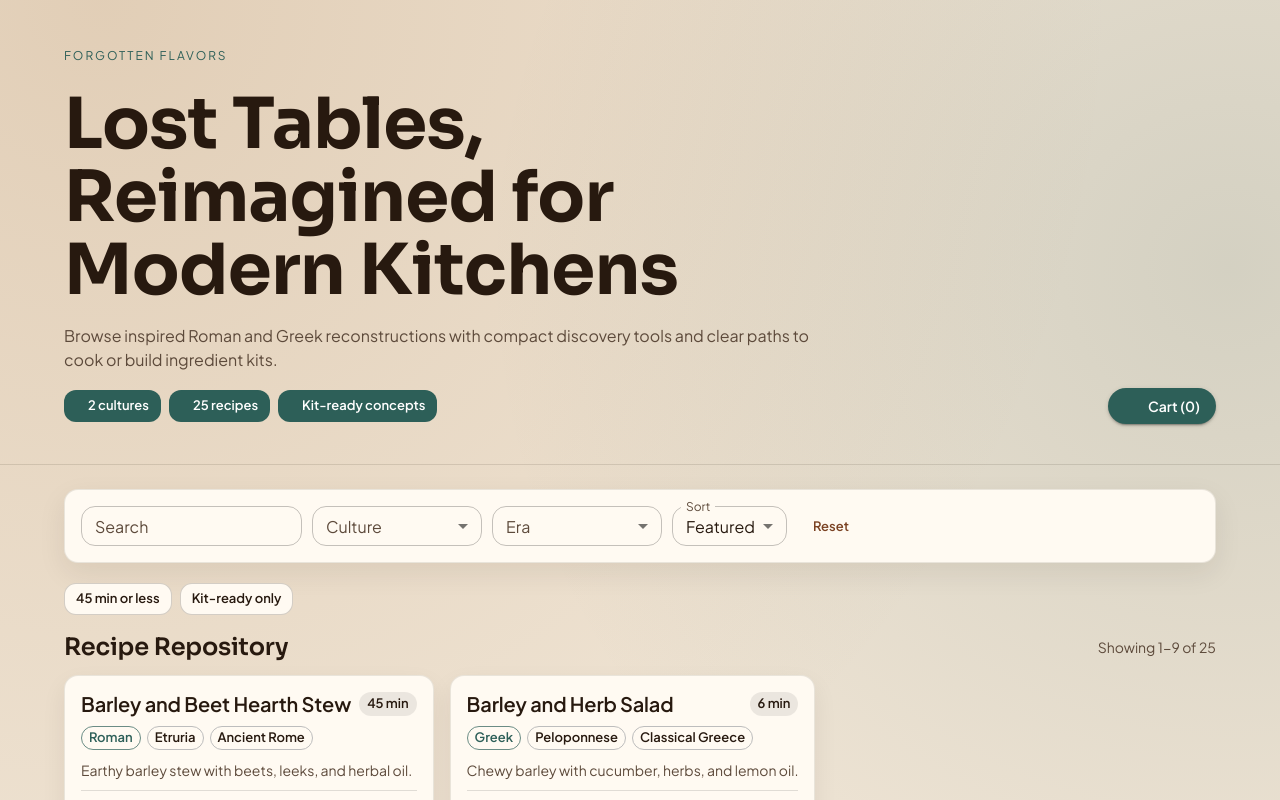
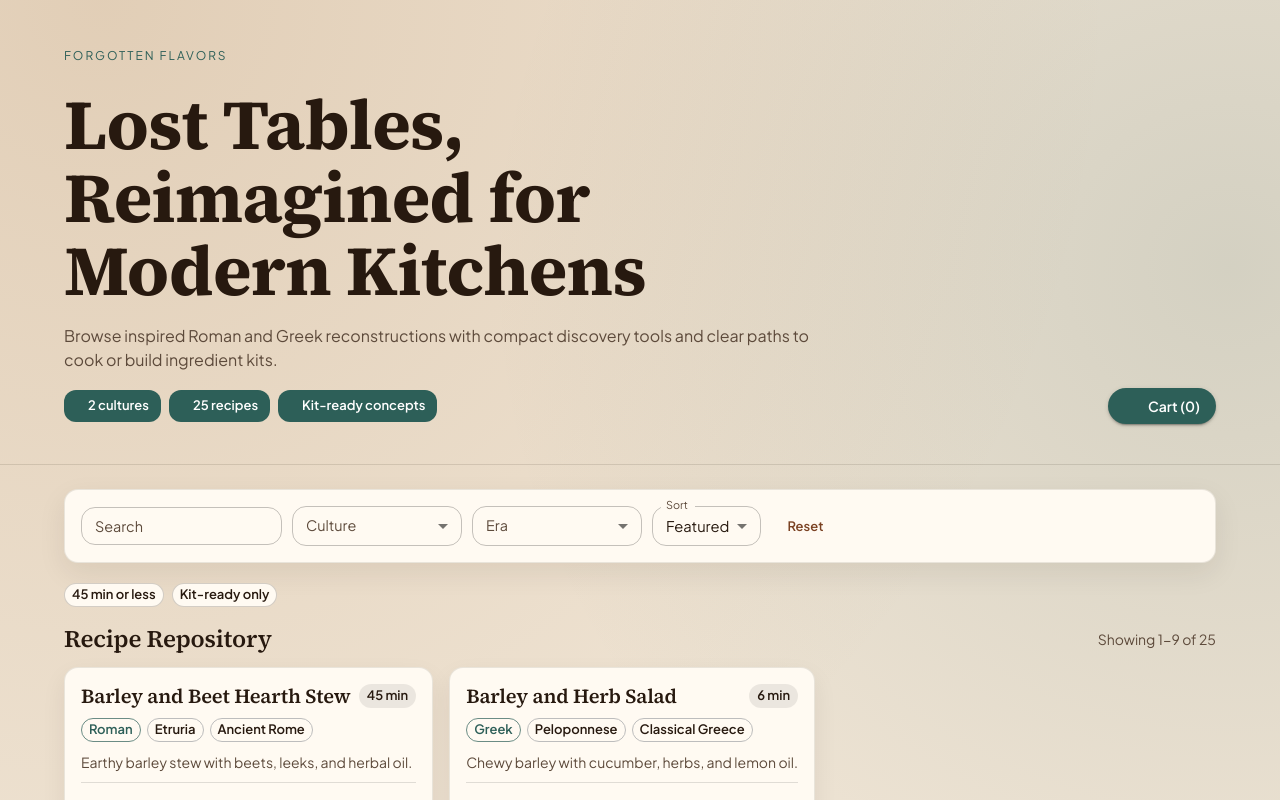
Before and after one commit to robert-laws/forgotten-flavors, a React (Vite) app: page / in a window 1280 px wide. Shown: the top 800 px of the page. Built offline with nearby package versions, Linux system fonts and the light colour scheme; some icons are missing.

Commit message:
Adjust typography hierarchy and tighten filter sizing

```diff
--- a/src/App.jsx
+++ b/src/App.jsx
@@ -365,7 +365,18 @@ function App() {
       </Box>
 
       <Container maxWidth="lg" sx={{ pt: 3 }}>
-        <Paper sx={{ p: { xs: 1.5, sm: 2 }, mb: 2.5 }}>
+        <Paper
+          sx={{
+            p: { xs: 1.5, sm: 2 },
+            mb: 2.5,
+            '& .MuiInputBase-input, & .MuiSelect-select': {
+              fontSize: '0.92rem',
+            },
+            '& .MuiInputLabel-root': {
+              fontSize: '0.9rem',
+            },
+          }}
+        >
           <Grid container spacing={1.25} alignItems="center">
             <Grid item xs={12} sm={6} md={3}>
               <TextField
@@ -458,6 +469,7 @@ function App() {
 
         <Stack direction="row" spacing={1} useFlexGap flexWrap="wrap" sx={{ mb: 2 }}>
           <Chip
+            size="small"
             label="45 min or less"
             variant="outlined"
             sx={quickFilterChipSx(quickFilters.fast)}
@@ -469,6 +481,7 @@ function App() {
             }
           />
           <Chip
+            size="small"
             label="Kit-ready only"
             variant="outlined"
             sx={quickFilterChipSx(quickFilters.kitReady)}
--- a/src/index.css
+++ b/src/index.css
@@ -1,4 +1,4 @@
-@import url('https://fonts.googleapis.com/css2?family=Plus+Jakarta+Sans:wght@400;500;600;700&family=Sora:wght@600;700&display=swap');
+@import url('https://fonts.googleapis.com/css2?family=Plus+Jakarta+Sans:wght@400;500;600;700&family=Source+Serif+4:wght@600;700&display=swap');
 
 * {
   box-sizing: border-box;
--- a/src/main.jsx
+++ b/src/main.jsx
@@ -29,23 +29,24 @@ const theme = createTheme({
   typography: {
     fontFamily: ['"Plus Jakarta Sans"', '"Segoe UI"', 'sans-serif'].join(','),
     h2: {
-      fontFamily: ['"Sora"', '"Plus Jakarta Sans"', 'sans-serif'].join(','),
+      fontFamily: ['"Source Serif 4"', 'Georgia', 'serif'].join(','),
       fontWeight: 700,
       lineHeight: 1.04,
       letterSpacing: -0.7,
       fontSize: 'clamp(2.3rem, 6vw, 4.4rem)',
     },
     h4: {
-      fontFamily: ['"Sora"', '"Plus Jakarta Sans"', 'sans-serif'].join(','),
+      fontFamily: ['"Source Serif 4"', 'Georgia', 'serif'].join(','),
       fontWeight: 600,
       letterSpacing: -0.3,
     },
     h5: {
-      fontFamily: ['"Sora"', '"Plus Jakarta Sans"', 'sans-serif'].join(','),
+      fontFamily: ['"Source Serif 4"', 'Georgia', 'serif'].join(','),
       fontWeight: 600,
       letterSpacing: -0.2,
     },
     h6: {
+      fontFamily: ['"Source Serif 4"', 'Georgia', 'serif'].join(','),
       fontWeight: 600,
       letterSpacing: -0.15,
     },
```
